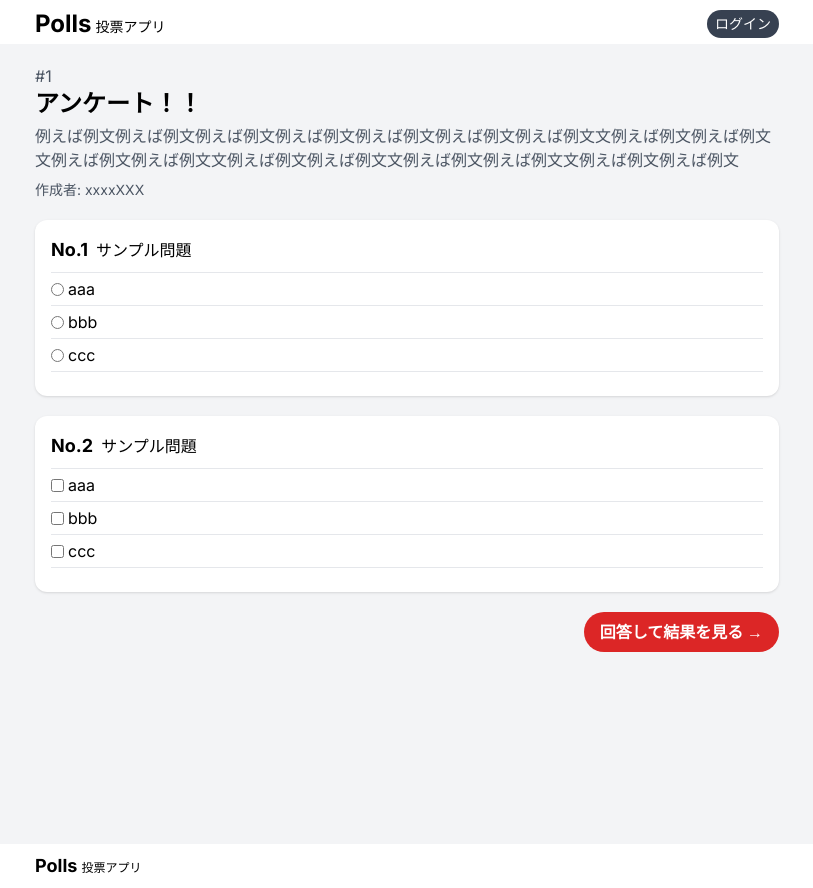
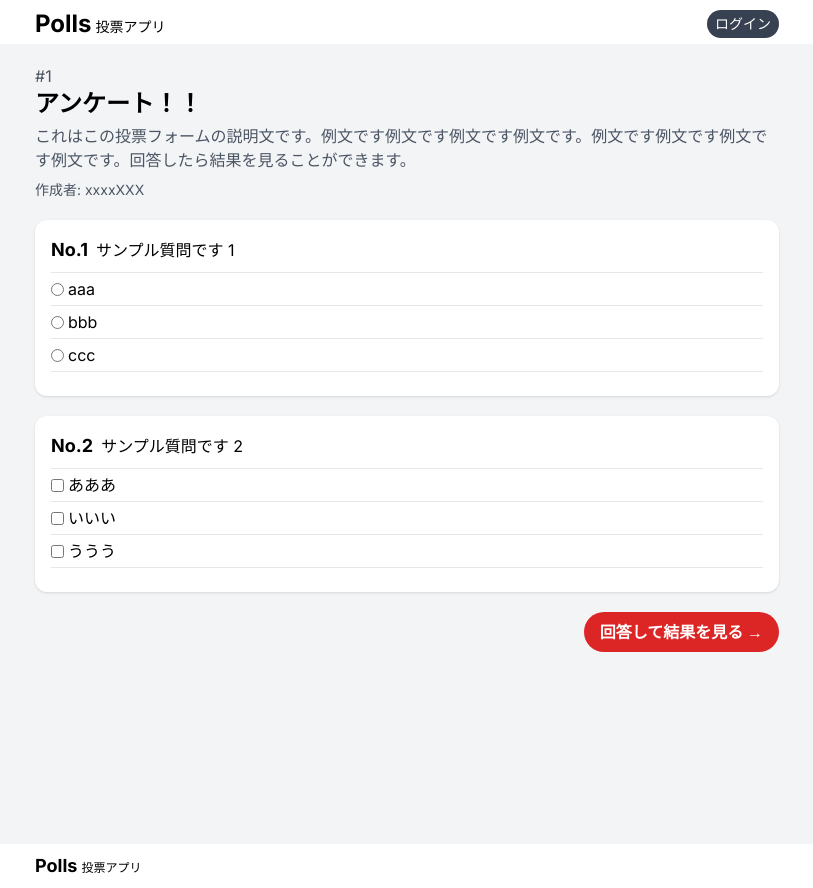
Before and after one commit to taigaozawa/polls, a Next.js app in the folder next-polls/: page /polls/1 in a window 1280 px wide. Shown: the whole page, without its empty margins (233-1046 px from the left). Built offline with nearby package versions, Linux system fonts and the light colour scheme; no server answers.

Commit message:
例文を変更

```diff
--- a/next-polls/components/PollList.tsx
+++ b/next-polls/components/PollList.tsx
@@ -5,10 +5,10 @@ const PollList = () => {
     <div>
     <div className="text-lg text-gray-700 border-b mb-3">投票一覧</div>
     <div className="mb-3">
-      <PollCard title="アンケート！" pollId={1452332} description="新しいアンケートです！！！"/>
+      <PollCard title="アンケートします！" pollId={1452} description="新しいアンケートです！！！"/>
       </div>
       <div>
-      <PollCard title="アンケート！" pollId={1452332} />
+      <PollCard title="しつもーん" pollId={9373241} description="例文です。" />
     </div>
     </div>
   )
--- a/next-polls/pages/polls/[pollId].tsx
+++ b/next-polls/pages/polls/[pollId].tsx
@@ -13,12 +13,12 @@ const PollPage = () => {
     <div className="pt-5">
       <div className="text-gray-600">#{pollId}</div>
       <div className="font-bold text-2xl">アンケート！！</div>
-      <div className="text-gray-600 mt-1">例えば例文例えば例文例えば例文例えば例文例えば例文例えば例文例えば例文文例えば例文例えば例文文例えば例文例えば例文文例えば例文例えば例文文例えば例文例えば例文文例えば例文例えば例文</div>
+      <div className="text-gray-600 mt-1">これはこの投票フォームの説明文です。例文です例文です例文です例文です。例文です例文です例文です例文です。回答したら結果を見ることができます。</div>
       <div className="text-gray-600 text-sm mt-2">作成者: xxxxXXX</div>
 
       <div className="mt-5">
-        <QuestionCard questionId={1} questionText='サンプル問題' multiple={false} options={['aaa', 'bbb', 'ccc']} />
-        <QuestionCard questionId={2} questionText='サンプル問題' multiple={true} options={['aaa', 'bbb', 'ccc']} />
+        <QuestionCard questionId={1} questionText='サンプル質問です 1' multiple={false} options={['aaa', 'bbb', 'ccc']} />
+        <QuestionCard questionId={2} questionText='サンプル質問です 2' multiple={true} options={['あああ', 'いいい', 'ううう']} />
       </div>
 
       <div className="flex justify-end">
```
